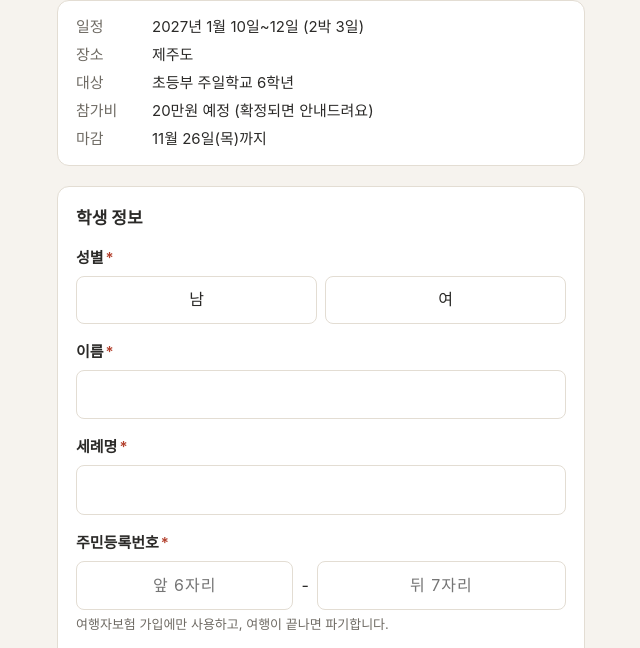
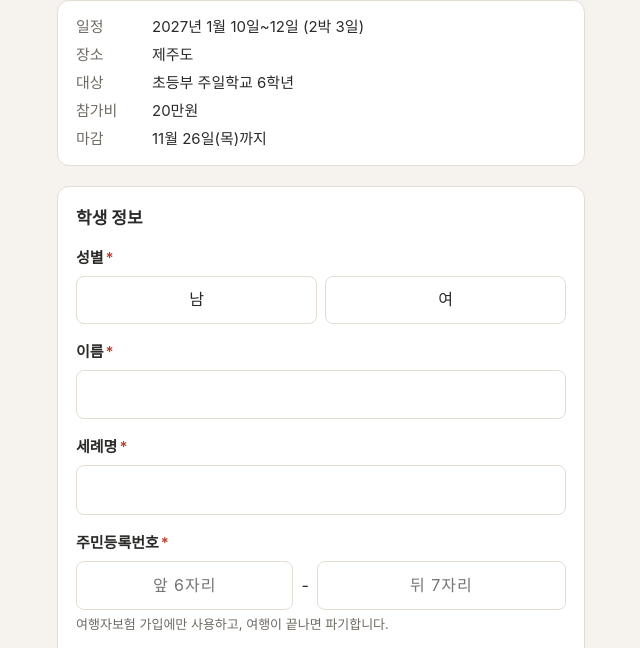
Before and after one commit to podojam-syh/seohanam_jeju2027, a plain HTML site: page index.html in a window 1280 px wide. Shown: the part 101-749 px from the top of the page, without its empty margins (319-959 px from the left). Drawn offline with Linux system fonts and the light colour scheme.

Commit message:
참가비 20만원 확정

```diff
--- a/index.html
+++ b/index.html
@@ -96,7 +96,7 @@
         <dt>일정</dt><dd>2027년 1월 10일~12일 (2박 3일)</dd>
         <dt>장소</dt><dd>제주도</dd>
         <dt>대상</dt><dd>초등부 주일학교 6학년</dd>
-        <dt>참가비</dt><dd>20만원 예정 (확정되면 안내드려요)</dd>
+        <dt>참가비</dt><dd>20만원</dd>
         <dt>마감</dt><dd>11월 26일(목)까지</dd>
       </dl>
     </div>
```
